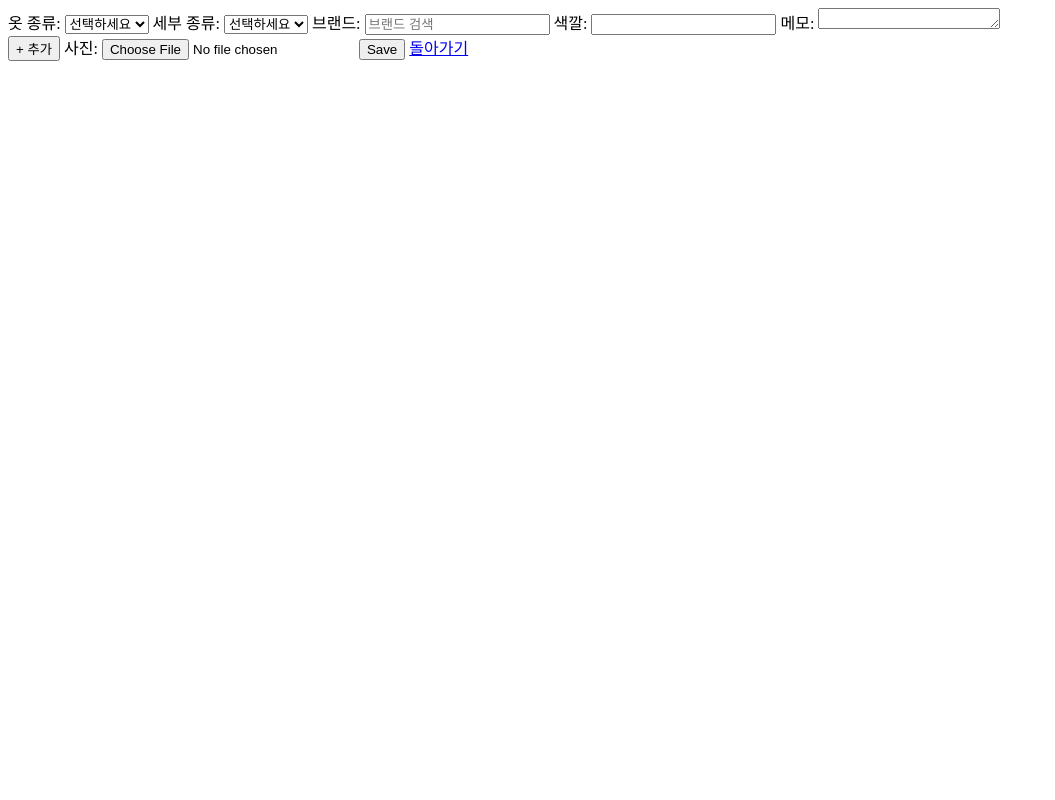
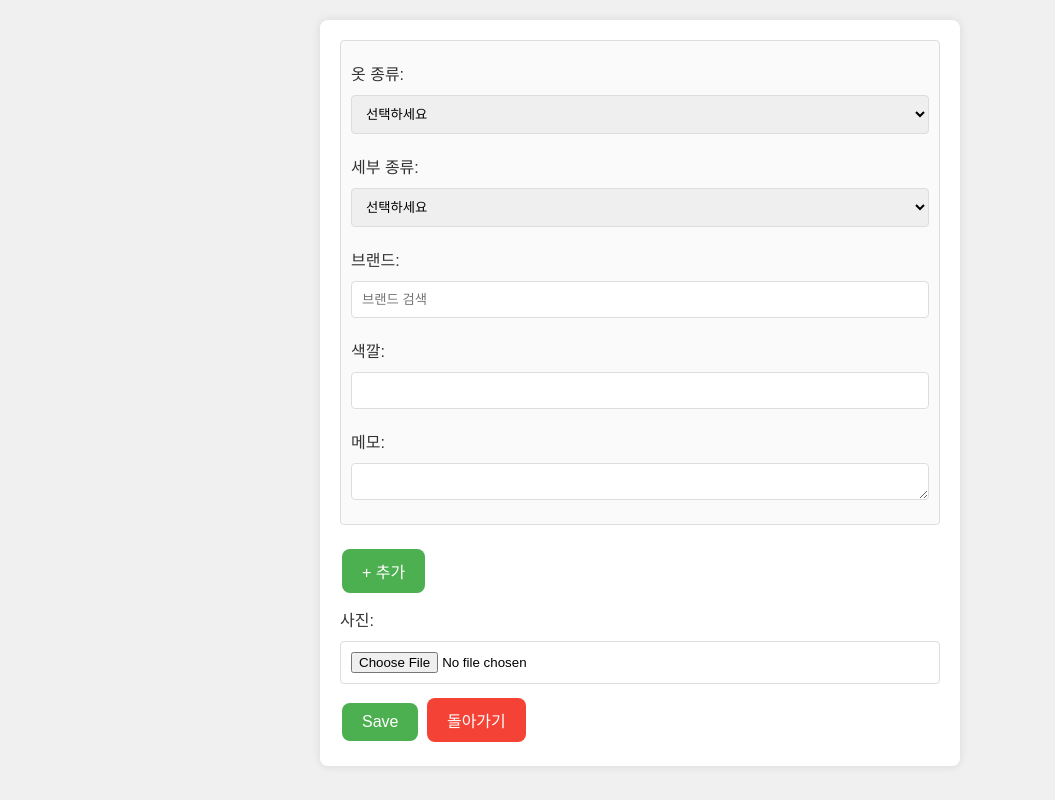
Before and after one commit to whqtker/CyberCloset, a Flask app: page /insert_outfit in a window 1280 px wide. Shown: the whole page, without its empty margins (0-1055 px from the left). Run offline with Flask 3, Linux system fonts and the light colour scheme; data that the repository does not hold is empty.

Commit message:
css 추가

```diff
--- /dev/null
+++ b/static/css/insert_outfit_styles.css
@@ -0,0 +1,98 @@
+body {
+    font-family: Arial, sans-serif;
+    background-color: #f0f0f0;
+    margin: 0;
+    padding: 0;
+    text-align: center;
+}
+
+h1 {
+    color: #333;
+}
+
+form {
+    background-color: #fff;
+    padding: 20px;
+    margin: 20px auto;
+    border-radius: 8px;
+    box-shadow: 0 0 10px rgba(0, 0, 0, 0.1);
+    max-width: 600px;
+    text-align: left;
+}
+
+label {
+    display: block;
+    margin: 10px 0 5px;
+    color: #333;
+}
+
+input[type="text"],
+input[type="file"],
+select,
+textarea {
+    width: 100%;
+    padding: 10px;
+    margin: 5px 0 10px;
+    border: 1px solid #ddd;
+    border-radius: 4px;
+    box-sizing: border-box;
+}
+
+button {
+    background-color: #4CAF50;
+    color: white;
+    border: none;
+    padding: 10px 20px;
+    text-align: center;
+    text-decoration: none;
+    display: inline-block;
+    font-size: 16px;
+    margin: 4px 2px;
+    cursor: pointer;
+    border-radius: 8px;
+}
+
+button:hover {
+    background-color: #45a049;
+}
+
+a.btn {
+    background-color: #4CAF50;
+    color: white;
+    padding: 10px 20px;
+    text-decoration: none;
+    display: inline-block;
+    font-size: 16px;
+    margin: 4px 2px;
+    cursor: pointer;
+    border-radius: 8px;
+}
+
+a.btn-secondary {
+    background-color: #f44336;
+}
+
+a.btn-primary {
+    background-color: #008CBA;
+}
+
+a.btn:hover {
+    opacity: 0.8;
+}
+
+img#image-preview {
+    display: block;
+    margin: 10px auto;
+    max-width: 200px;
+    max-height: 200px;
+    border: 1px solid #ddd;
+    border-radius: 4px;
+}
+
+.outfit-item {
+    margin-bottom: 20px;
+    padding: 10px;
+    border: 1px solid #ddd;
+    border-radius: 4px;
+    background-color: #fafafa;
+}
--- a/templates/insert_outfit.html
+++ b/templates/insert_outfit.html
@@ -3,6 +3,7 @@
 <head>
     <meta charset="UTF-8">
     <title>Save Data</title>
+    <link rel="stylesheet" type="text/css" href="{{ url_for('static', filename='css/insert_outfit_styles.css') }}">
 </head>
 <body>
     <form action="/save_data_outfit" method="POST" enctype="multipart/form-data">
--- a/templates/main.html
+++ b/templates/main.html
@@ -2,6 +2,7 @@
 <html>
 <head>
     <title>Welcome!</title>
+    <link rel="stylesheet" type="text/css" href="{{ url_for('static', filename='css/main_styles.css') }}">
 </head>
 <body>
     <h1>Main Page</h1>
--- a/templates/show_my.html
+++ b/templates/show_my.html
@@ -2,6 +2,7 @@
 <html>
 <head>
     <title>Data Display</title>
+    <link rel="stylesheet" type="text/css" href="{{ url_for('static', filename='css/show_my_styles.css') }}">
 </head>
 <body>
     <h1>My Closet</h1>
--- a/templates/show_outfit.html
+++ b/templates/show_outfit.html
@@ -2,6 +2,7 @@
 <html>
 <head>
     <title>Outfit Display</title>
+    <link rel="stylesheet" type="text/css" href="{{ url_for('static', filename='css/show_outfit_styles.css') }}">
 </head>
 <body>
     <h1>My Outfits</h1>
```
Also changed, not shown: static/css/insert_my_styles.css (added, +89 -0 lines), static/css/main_styles.css (added, +39 -0 lines), static/css/show_my_styles.css (added, +88 -0 lines), static/css/show_outfit_styles.css (added, +93 -0 lines), templates/insert_my.html (+2 -11 lines).
